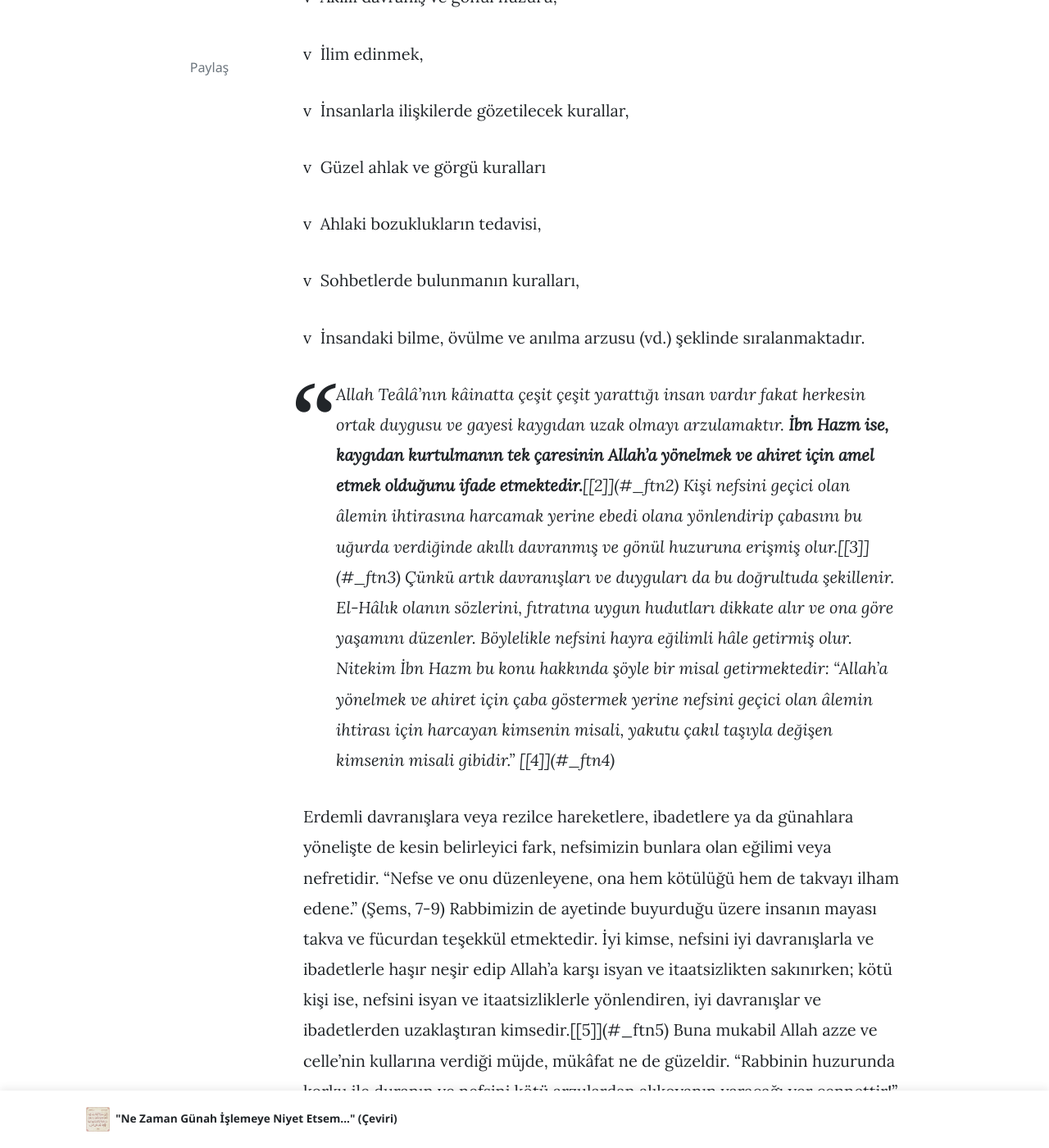
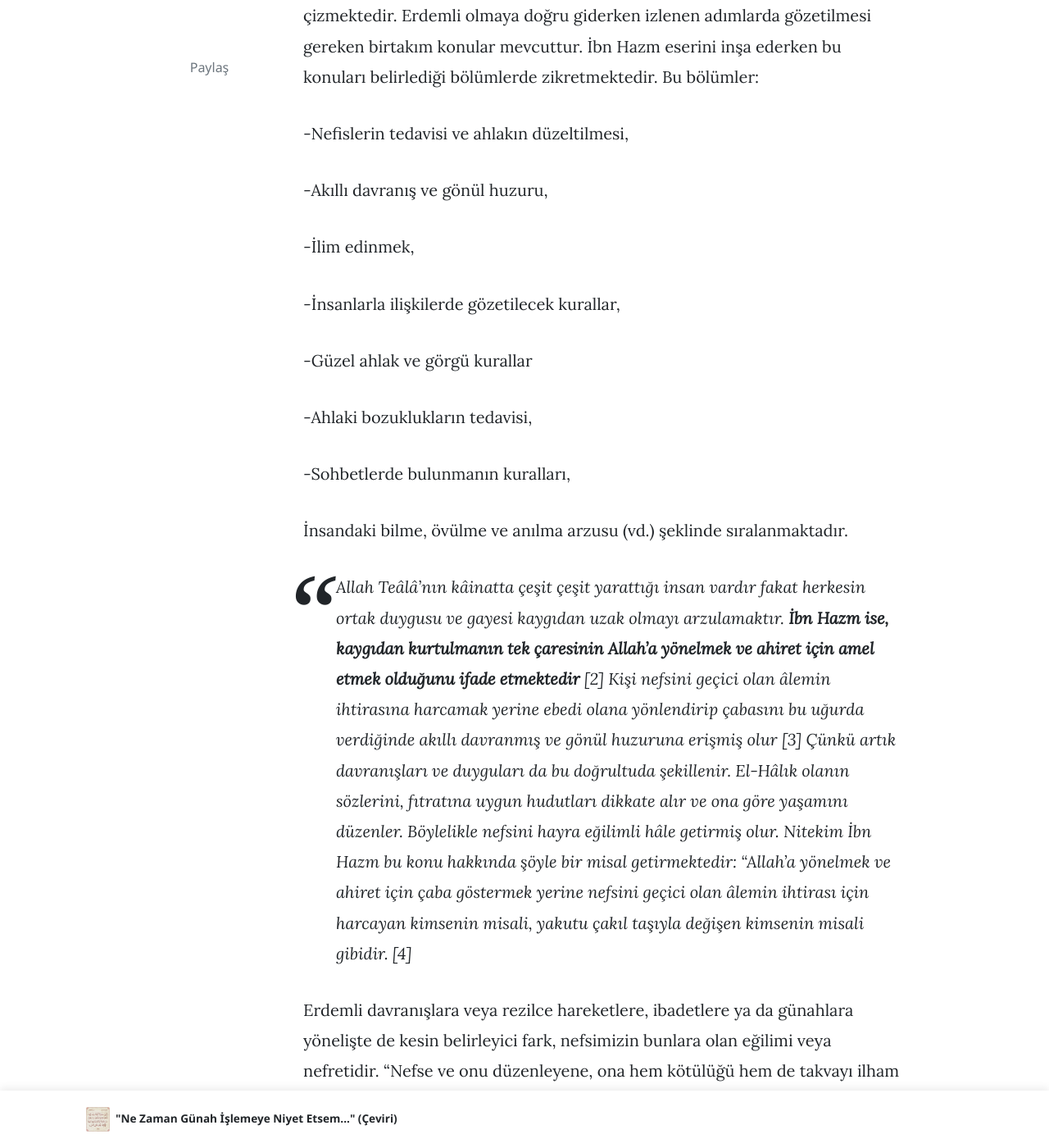
Before and after one commit to kulliyetuneva/website, a Jekyll site: the page built from _posts/2022-06-09-erdemli-insanin-yol-haritasi.md, in a window 1280 px wide and 1400 px high, scrolled down 1777 px. Shown: the whole window at 82% size. Built offline with Jekyll 4.4.1, drawn with Linux system fonts in a browser that asks for light colours; nearby versions of some CDN libraries; comment, search, counter and statistics services are not loaded; some of the changed text lies outside the part shown.

Commit message:
Update Yazı “2022-06-09-erdemli-insanin-yol-haritasi”

```diff
--- a/_posts/2022-06-09-erdemli-insanin-yol-haritasi.md
+++ b/_posts/2022-06-09-erdemli-insanin-yol-haritasi.md
@@ -28,69 +28,69 @@
 
 Kendisinden başka ilah olmayan, mutlak manada tek güç ve kudret sahibi olan Allah azze ve celle’ye hamd, hidayetine, nurlu yoluna tabi olan kullarına, nebilerine ve rasulü Muhammed’e salat ve selam olsun.
 
-Endülüs’te devletin karar merkezinde bir bakanın oğluyken, iç savaşta tüm varlığını ve mevkiini kaybetmiş, yoksulluğa düşmüş, ülkesini terk etmek zorunda kalmış, çok çile çekmiş bir ilim adamı olan İbn Hazm’ın bu değerli eseri, kendi yaşantısından elde ettiği deneyimler ve gözlemler neticesindeki isabetli tespitleri ve nasihatleri barındırmaktadır. İbn Hazm, titizlikle kaleme aldığı bu eserinde verdiği öğütlerin okuyucuları tarafından iyi düşünülüp uygulandığı takdirde ahlaklarındaki bozuklukları ıslah etme ve nefislerindeki hastalıkları tedavi etme yolunda fayda sağlayacağını ve kişinin sahip olacağı nice hazinelerden çok daha hayırlı olacağını\[<!--[if !supportFootnotes]-->\[1]<!--\\[endif]-->](#_ftn1) ifade etmektedir.
+Endülüs’te devletin karar merkezinde bir bakanın oğluyken, iç savaşta tüm varlığını ve mevkiini kaybetmiş, yoksulluğa düşmüş, ülkesini terk etmek zorunda kalmış, çok çile çekmiş bir ilim adamı olan İbn Hazm’ın bu değerli eseri, kendi yaşantısından elde ettiği deneyimler ve gözlemler neticesindeki isabetli tespitleri ve nasihatleri barındırmaktadır. İbn Hazm, titizlikle kaleme aldığı bu eserinde verdiği öğütlerin okuyucuları tarafından iyi düşünülüp uygulandığı takdirde ahlaklarındaki bozuklukları ıslah etme ve nefislerindeki hastalıkları tedavi etme yolunda fayda sağlayacağını ve kişinin sahip olacağı nice hazinelerden çok daha hayırlı olacağını \[1] ifade etmektedir.
 
 Kitap isminden de anlaşılacağı üzere insana erdemli olmanın yol haritasını çizmektedir. Erdemli olmaya doğru giderken izlenen adımlarda gözetilmesi gereken birtakım konular mevcuttur. İbn Hazm eserini inşa ederken bu konuları belirlediği bölümlerde zikretmektedir. Bu bölümler:
 
-<!--\\[if !supportLists]-->v  <!--\\[endif]-->Nefislerin tedavisi ve ahlakın düzeltilmesi,
+\-Nefislerin tedavisi ve ahlakın düzeltilmesi,
 
-<!--\\[if !supportLists]-->v  <!--\\[endif]-->Akıllı davranış ve gönül huzuru,
+\-Akıllı davranış ve gönül huzuru,
 
-<!--\\[if !supportLists]-->v  <!--\\[endif]-->İlim edinmek,
+\-İlim edinmek,
 
-<!--\\[if !supportLists]-->v  <!--\\[endif]-->İnsanlarla ilişkilerde gözetilecek kurallar,
+\-İnsanlarla ilişkilerde gözetilecek kurallar,
 
-<!--\\[if !supportLists]-->v  <!--\\[endif]-->Güzel ahlak ve görgü kuralları
+\-Güzel ahlak ve görgü kurallar
 
-<!--\\[if !supportLists]-->v  <!--\\[endif]-->Ahlaki bozuklukların tedavisi,
+\-Ahlaki bozuklukların tedavisi,
 
-<!--\\[if !supportLists]-->v  <!--\\[endif]-->Sohbetlerde bulunmanın kuralları,
+\-Sohbetlerde bulunmanın kuralları,
 
-<!--\\[if !supportLists]-->v  <!--\\[endif]-->İnsandaki bilme, övülme ve anılma arzusu (vd.) şeklinde sıralanmaktadır.
+İnsandaki bilme, övülme ve anılma arzusu (vd.) şeklinde sıralanmaktadır.
 
-> Allah Teâlâ’nın kâinatta çeşit çeşit yarattığı insan vardır fakat herkesin ortak duygusu ve gayesi kaygıdan uzak olmayı arzulamaktır. **İbn Hazm ise, kaygıdan kurtulmanın tek çaresinin Allah'a yönelmek ve ahiret için amel etmek olduğunu ifade etmektedir.**\[<!--[if !supportFootnotes]-->\[2]<!--\\[endif]-->](#_ftn2) Kişi nefsini geçici olan âlemin ihtirasına harcamak yerine ebedi olana yönlendirip çabasını bu uğurda verdiğinde akıllı davranmış ve gönül huzuruna erişmiş olur.\[<!--[if !supportFootnotes]-->\[3]<!--\\[endif]-->](#_ftn3) Çünkü artık davranışları ve duyguları da bu doğrultuda şekillenir. El-Hâlık olanın sözlerini, fıtratına uygun hudutları dikkate alır ve ona göre yaşamını düzenler. Böylelikle nefsini hayra eğilimli hâle getirmiş olur. Nitekim İbn Hazm bu konu hakkında şöyle bir misal getirmektedir: “Allah’a yönelmek ve ahiret için çaba göstermek yerine nefsini geçici olan âlemin ihtirası için harcayan kimsenin misali, yakutu çakıl taşıyla değişen kimsenin misali gibidir.” \[<!--[if !supportFootnotes]-->\[4]<!--\\[endif]-->](#_ftn4)
+> Allah Teâlâ’nın kâinatta çeşit çeşit yarattığı insan vardır fakat herkesin ortak duygusu ve gayesi kaygıdan uzak olmayı arzulamaktır. **İbn Hazm ise, kaygıdan kurtulmanın tek çaresinin Allah'a yönelmek ve ahiret için amel etmek olduğunu ifade etmektedir** \[2] Kişi nefsini geçici olan âlemin ihtirasına harcamak yerine ebedi olana yönlendirip çabasını bu uğurda verdiğinde akıllı davranmış ve gönül huzuruna erişmiş olur \[3] Çünkü artık davranışları ve duyguları da bu doğrultuda şekillenir. El-Hâlık olanın sözlerini, fıtratına uygun hudutları dikkate alır ve ona göre yaşamını düzenler. Böylelikle nefsini hayra eğilimli hâle getirmiş olur. Nitekim İbn Hazm bu konu hakkında şöyle bir misal getirmektedir: “Allah’a yönelmek ve ahiret için çaba göstermek yerine nefsini geçici olan âlemin ihtirası için harcayan kimsenin misali, yakutu çakıl taşıyla değişen kimsenin misali gibidir. \[4]
 
-Erdemli davranışlara veya rezilce hareketlere, ibadetlere ya da günahlara yönelişte de kesin belirleyici fark, nefsimizin bunlara olan eğilimi veya nefretidir. “Nefse ve onu düzenleyene, ona hem kötülüğü hem de takvayı ilham edene.” (Şems, 7-9) Rabbimizin de ayetinde buyurduğu üzere insanın mayası takva ve fücurdan teşekkül etmektedir. İyi kimse, nefsini iyi davranışlarla ve ibadetlerle haşır neşir edip Allah’a karşı isyan ve itaatsizlikten sakınırken; kötü kişi ise, nefsini isyan ve itaatsizliklerle yönlendiren, iyi davranışlar ve ibadetlerden uzaklaştıran kimsedir.\[<!--[if !supportFootnotes]-->\[5]<!--\\[endif]-->](#_ftn5) Buna mukabil Allah azze ve celle’nin kullarına verdiği müjde, mükâfat ne de güzeldir. “Rabbinin huzurunda korku ile duranın ve nefsini kötü arzulardan alıkoyanın varacağı yer cennettir!” (Naziat, 40-41) Bütün erdemleri kendisinde toplayan bu veciz ayetin üzerinde düşünmekte fayda vardır. İşte o vakit yaşadığımız hayatın aslında şimdiki andan ibaret olmadığının farkına varır, bir göz açıp yumacak kadar geçici olanı sonsuzca sürüp gidecek olan bir saadete tercih etmeyiz.\[<!--[if !supportFootnotes]-->\[6]<!--\\[endif]-->](#_ftn6)
+Erdemli davranışlara veya rezilce hareketlere, ibadetlere ya da günahlara yönelişte de kesin belirleyici fark, nefsimizin bunlara olan eğilimi veya nefretidir. “Nefse ve onu düzenleyene, ona hem kötülüğü hem de takvayı ilham edene.” (Şems, 7-9) Rabbimizin de ayetinde buyurduğu üzere insanın mayası takva ve fücurdan teşekkül etmektedir. İyi kimse, nefsini iyi davranışlarla ve ibadetlerle haşır neşir edip Allah’a karşı isyan ve itaatsizlikten sakınırken; kötü kişi ise, nefsini isyan ve itaatsizliklerle yönlendiren, iyi davranışlar ve ibadetlerden uzaklaştıran kimsedir. \[5] Buna mukabil Allah azze ve celle’nin kullarına verdiği müjde, mükâfat ne de güzeldir. “Rabbinin huzurunda korku ile duranın ve nefsini kötü arzulardan alıkoyanın varacağı yer cennettir!” (Naziat, 40-41) Bütün erdemleri kendisinde toplayan bu veciz ayetin üzerinde düşünmekte fayda vardır. İşte o vakit yaşadığımız hayatın aslında şimdiki andan ibaret olmadığının farkına varır, bir göz açıp yumacak kadar geçici olanı sonsuzca sürüp gidecek olan bir saadete tercih etmeyiz. \[6]
 
-Eser, ilmü’n-nefs alanında okura faydalı pratikler de sunmaktadır. Buna yönelik ruha hitap eden yazarın şu aktarımı kayda değerdir: *“İnsan uyuduğunda bu dünyadan çıkıp uzaklaşır, her türlü sevinci ve hüznü unutur. Şayet o hali uyandığında da devam ettirebilseydi, gerçek mutluluğu tadardı.”*\[<!--[if !supportFootnotes]-->\[7]<!--\\[endif]-->](#_ftn7)
+Eser, ilmü’n-nefs alanında okura faydalı pratikler de sunmaktadır. Buna yönelik ruha hitap eden yazarın şu aktarımı kayda değerdir: *“İnsan uyuduğunda bu dünyadan çıkıp uzaklaşır, her türlü sevinci ve hüznü unutur. Şayet o hali uyandığında da devam ettirebilseydi, gerçek mutluluğu tadardı.”* \[7]
 
 İbn Hazm, bir başka bölümde erdemli olmanın yol haritasında adım adım ilerlerken ilmin meziyeti ve cahilliğin kusuru üzerine düşündürmekte ve insanı faydalı olan ilme yönlendirmektedir.
 
 *“İlmin tek meziyeti, cahillerin çekinip sana saygı duymalarını, âlimlerin de seni sevip değer vermelerini sağlamaktan ibaret olsaydı bile bu durum ilim edinmek için yeterli bir sebep olurdu. Yine ilimle uğraşmanın tek faydası, kişiyi yıpratıcı kuruntulardan, endişeden başka bir şey doğurmayan heveslerden ve ruhu yıpratan düşüncelerden kurtarmaktan ibaret olsaydı bile, ilim peşinde koşmak için bu haydi haydi yeterdi.”*
 
-*“Cahilliğin tek kusuru ise, cahilleri ilim adamlarını kıskanmaya ve kendilerine benzeyen adamları görüp sevinmeye itmekten ibaret olsaydı bile, cahillikten kaçınmak için bu yeterli ve gerekli bir sebep olurdu.”\[<!--[if !supportFootnotes]-->**\[8]**<!--\\[endif]-->](#_ftn8)*
+*“Cahilliğin tek kusuru ise, cahilleri ilim adamlarını kıskanmaya ve kendilerine benzeyen adamları görüp sevinmeye itmekten ibaret olsaydı bile, cahillikten kaçınmak için bu yeterli ve gerekli bir sebep olurdu.”* \[8]
 
 Öyleyse ilmin, bu dünyadaki ve öte âlemdeki diğer bütün yararlarını ve cahilliğin de aynı şekilde iki âlemdeki diğer bütün zararlarını gelin birlikte düşünelim...
 
-Devamında ise yazar, **ilimlerin en değerlisinin kişiyi Yaradan’ına yakınlaştıran ve O’nun rızasını kazandıran ilim olduğunu belirtmektedir.** Erdemlerin uygulanmasında ilmin yararı pek büyüktür çünkü erdemin güzelliğini bilen insan, ara sıra da olsa onu uygular. Ahlaksızlığın çirkinliğini bilir, her zaman olmasa da o tür şeylerden kaçınır.\[<!--[if !supportFootnotes]-->\[9]<!--\\[endif]-->](#_ftn9)
+Devamında ise yazar, **ilimlerin en değerlisinin kişiyi Yaradan’ına yakınlaştıran ve O’nun rızasını kazandıran ilim olduğunu belirtmektedir.** Erdemlerin uygulanmasında ilmin yararı pek büyüktür çünkü erdemin güzelliğini bilen insan, ara sıra da olsa onu uygular. Ahlaksızlığın çirkinliğini bilir, her zaman olmasa da o tür şeylerden kaçınır.\[9]
 
-Faydalı ilmi bu yolda azık edinmeyen kimse ise erdemlerini ortadan kaldıracak sakat tutumlara düşebilmektedir. Niyetine riya bulaştırması bu tutumlardan biridir. Kişi bu durumda hemen hemen müşrik (Allah’a şirk koşan) durumuna düşer. Hâlbuki erdemli insan, yaptığını yalnızca Allah için yapan ve karşılığını da yalnızca Allah’tan bekleyendir.\[<!--[if !supportFootnotes]-->\[10]<!--\\[endif]-->](#_ftn10)
+Faydalı ilmi bu yolda azık edinmeyen kimse ise erdemlerini ortadan kaldıracak sakat tutumlara düşebilmektedir. Niyetine riya bulaştırması bu tutumlardan biridir. Kişi bu durumda hemen hemen müşrik (Allah’a şirk koşan) durumuna düşer. Hâlbuki erdemli insan, yaptığını yalnızca Allah için yapan ve karşılığını da yalnızca Allah’tan bekleyendir. \[10]
 
 Bu hayırlı meziyeti elde etmek, ahlakı erdemle süslemek yazarın da aktardığı üzere pek tabi kolay değildir. Bu yolda ilerlerken kişinin nefsinde bulunan birtakım kusurları da gözden geçirmesi üzerine düşünmesi, törpülemesi gerekmektedir. Aksi halde bu kusurlar hedefimiz önünde engelleyici birer unsura dönüşebilmektedir.
 
-Kendini beğenme eğilimine kapılmak bu kusurlardan biridir. Kişi eksik taraflarını aklına getirme yoluyla bu ahlaki bozukluğunun tedavisini sağlayabilir.\[<!--[if !supportFootnotes]-->\[11]<!--\\[endif]-->](#_ftn11) Bunun hakkında İbn Hazm, insanın tefekkür dünyasını derinleştiren, ufkunu genişleten pratikte fayda sağlayacak olan birtakım nasihatlerde bulunmaktadır:
+Kendini beğenme eğilimine kapılmak bu kusurlardan biridir. Kişi eksik taraflarını aklına getirme yoluyla bu ahlaki bozukluğunun tedavisini sağlayabilir. \[11] Bunun hakkında İbn Hazm, insanın tefekkür dünyasını derinleştiren, ufkunu genişleten pratikte fayda sağlayacak olan birtakım nasihatlerde bulunmaktadır:
 
 *“Beden gücüyle övünen, bilsin ki katır, boğa ve fil ondan daha güçlüdür.*
 
 *Ağır yükleri taşımakla övünen kimse, bilsin ki eşek ondan daha fazlasını taşır.*
 
-*Sesinin güzelliğiyle övünen kimse, bilsin ki kuşların pek çoğunun sesi onunkinden daha güzeldir.”\[<!--[if !supportFootnotes]-->**\[12]**<!--\\[endif]-->](#_ftn12)*
+*Sesinin güzelliğiyle övünen kimse, bilsin ki kuşların pek çoğunun sesi onunkinden daha güzeldir.”* \[12]
 
-*“Aklına hayransan, zihninden geçen bütün o kötü düşünceleri ve aklına gelen bütün o sapkın arzuları bir düşünsene! Aklının acizliğini o zaman anlarsın.”\[<!--[if !supportFootnotes]-->**\[13]**<!--\\[endif]-->](#_ftn13)*
+*“Aklına hayransan, zihninden geçen bütün o kötü düşünceleri ve aklına gelen bütün o sapkın arzuları bir düşünsene! Aklının acizliğini o zaman anlarsın.”* \[13]
 
-*“Bilginle gururlanmaktaysan, bu liyakatin asıl sahibi sen değilsin; o sadece Rabbinin sana bahşettiği bir lütuftan ibarettir, unutma!..”\[<!--[if !supportFootnotes]-->**\[14]**<!--\\[endif]-->](#_ftn14)*
+*“Bilginle gururlanmaktaysan, bu liyakatin asıl sahibi sen değilsin; o sadece Rabbinin sana bahşettiği bir lütuftan ibarettir, unutma!..”* \[14]
 
 Bize verilen nimet cinsinden her türlü meziyetin (güzellik, ilim, cesaret, güç, zenginlik, nesep…) zatımızdan kaynaklanmadığını ve her an varlığını yitirebileceği durumlarla karşı karşıya olduğunu bilmek de, nefse acziyeti hatırlatmakla birlikte bu nimetlerin sahibine şükrü ziyadeleştirir.
 
-Günahlar ve ahlaksızca davranışların bütünü de kişiye rotasını kaybettiren kusurlardandır. Aklın kendisi bu kusurlardan kaçınmayı aklın sahibi ise bu kusurlara zemin oluşturacak yersiz arzuları beslememeyi bilir. Böylelikle ibadet ve güzel davranışlarını arttırma yoluyla Rahman’a yakınlaşıp eşsiz bir şöhret kazandıracak olan katında hayırla anılmaya değer amellere muvaffak kılınır.\[<!--[if !supportFootnotes]-->\[15]<!--\\[endif]-->](#_ftn15)
+Günahlar ve ahlaksızca davranışların bütünü de kişiye rotasını kaybettiren kusurlardandır. Aklın kendisi bu kusurlardan kaçınmayı aklın sahibi ise bu kusurlara zemin oluşturacak yersiz arzuları beslememeyi bilir. Böylelikle ibadet ve güzel davranışlarını arttırma yoluyla Rahman’a yakınlaşıp eşsiz bir şöhret kazandıracak olan katında hayırla anılmaya değer amellere muvaffak kılınır. \[15]
 
-Yine bu doğrultuda İbn Hazm mücadelesini verdiği her türlü kusur ve eksikliğinin çözümünü kendi yaşamından tecrübe ettiği üzere, yalnızca Allah azze ve celle’nin yardımına ve keremine dayanmakla elde edebildiğini vurgulamaktadır. Dolayısıyla kötü eğilimleri alt etmek, din ve dünya açısından hayırlı olanı gerçekleştirmek gibi erdemlere hiç şüphesiz ki Allah azze ve celle’nin verdiği güç ve kuvvet sayesinde erişildiği anlaşılmaktadır.\[<!--[if !supportFootnotes]-->\[16]<!--\\[endif]-->](#_ftn16)
+Yine bu doğrultuda İbn Hazm mücadelesini verdiği her türlü kusur ve eksikliğinin çözümünü kendi yaşamından tecrübe ettiği üzere, yalnızca Allah azze ve celle’nin yardımına ve keremine dayanmakla elde edebildiğini vurgulamaktadır. Dolayısıyla kötü eğilimleri alt etmek, din ve dünya açısından hayırlı olanı gerçekleştirmek gibi erdemlere hiç şüphesiz ki Allah azze ve celle’nin verdiği güç ve kuvvet sayesinde erişildiği anlaşılmaktadır. \[16]
 
-Yazar, erdemli olma yolunda kişinin edindiği dostlukların ve çevrelerin de pek mühim olduğunu vurgulamaktadır. *“Kusurlarını yüzüne vuran kişi, seninle dostluğunu devam ettirmek isteyendir. Yanlışlarını görmezden gelense senden uzaklaşmak isteyendir.”\[<!--[if !supportFootnotes]-->**\[17]**<!--\\[endif]-->](#_ftn17)*
+Yazar, erdemli olma yolunda kişinin edindiği dostlukların ve çevrelerin de pek mühim olduğunu vurgulamaktadır. *“Kusurlarını yüzüne vuran kişi, seninle dostluğunu devam ettirmek isteyendir. Yanlışlarını görmezden gelense senden uzaklaşmak isteyendir*.” \[17]
 
-Nitekim dost ve arkadaş edinmek; hoşgörü, yüce gönüllülük, sabır ve anlayış gösterme gibi pek çok erdemi bir araya getirmektedir.\[<!--[if !supportFootnotes]-->\[18]<!--\\[endif]-->](#_ftn18)
+Nitekim dost ve arkadaş edinmek; hoşgörü, yüce gönüllülük, sabır ve anlayış gösterme gibi pek çok erdemi bir araya getirmektedir. \[18]
 
-![](/assets/images/whatsapp-image-2022-06-01-at-16.56.29.jpeg)
+![](/assets/images/whatsapp-image-2022-05-31-at-18.20.30.jpeg)
 
 Kitabın yanı sıra dikkate değer, etkileyici bir diğer nokta ise, yazarın kendi hayatıdır. Kitabı okuduğumuzda kendisi hakkında az da olsa bir malumat edinilmektedir. Endülüslü İbn Hazm, yirmi altı yaşından önce daha çok dil bilgisi, şiir, hitabet, mantık ve tarih gibi konularla ilgilenmişken o yaştan itibaren fıkıh, hadis ve diğer İslami ilimleri öğrenmeye başlamış ve çok kısa zamanda döneminin değerli, sayılı âlimlerinden biri haline gelmiştir.
 
@@ -98,7 +98,7 @@
 
 Üstünde uzun uzun düşünülüp hayli zahmetle kaleme alınan bu kitaptaki tespitler bir ömür aynasıdır. Nasihat alıp hayatına nakşedene ne mutlu ki işte erdem sahibi odur.
 
-Sonuç olarak adalet, idrak, cesaret ve cömertlik olmak üzere dört temel esas kapsamında inşa edilen erdemi bilmek isteyen kimse,\[<!--[if !supportFootnotes]-->\[19]<!--\\[endif]-->](#_ftn19) yazarın da aktarımı üzere, bütün erdemleri kendisinde toplayan yüce Allah azze ve celle’nin ve güzel ahlakın tamamlayıcısı olan elçisi Muhammed aleyhisselam’ın emirlerine bakıp onlara uymalıdır.\[<!--[if !supportFootnotes]-->\[20]<!--\\[endif]-->](#_ftn20)
+Sonuç olarak adalet, idrak, cesaret ve cömertlik olmak üzere dört temel esas kapsamında inşa edilen erdemi bilmek isteyen kimse, \[19] yazarın da aktarımı üzere, bütün erdemleri kendisinde toplayan yüce Allah azze ve celle’nin ve güzel ahlakın tamamlayıcısı olan elçisi Muhammed aleyhisselam’ın emirlerine bakıp onlara uymalıdır.\[20]
 
 Erdemli olma doğrultusunda elimizdeki yol haritasını takip ederken manevi gelişimimize katkı sunan, insanlarla muamelelerimizde kurallar sunan ve yanımıza azık olarak edineceğimiz nitelikteki bu kitabın fener tuttuğu ve sarıldığımızda pusulamızın asla şaşmayacağı asıl kitap Nur’ul Furkan olan Kur’an-ı Kerim’dir. Rabbimden niyazımız bizleri fıtratımızın pusulası ve tüm güzel ahlakın, erdemin öğreticisi olan Kuran’a bağlı bir nesil kılmasıdır.
 
@@ -106,50 +106,48 @@
 
 *\* Bu değerlendirme Neva talibelerinden **Rabia Seven** tarafından yapılmıştır.*
 
-<!--\\[if !supportFootnotes]-->
+<!--\\\[if !supportFootnotes]-->
 
 - - -
 
-<!--\\[endif]-->
+\[1] Giriş Bölümü, S. 10.
 
-\[<!--[if !supportFootnotes]-->\[1]<!--\\[endif]-->](#_ftnref1) Giriş Bölümü, S. 10
+\[2] Birinci Bölüm, S. 14.
 
-\[<!--[if !supportFootnotes]-->\[2]<!--\\[endif]-->](#_ftnref2) Birinci Bölüm, S. 14
+\[3] Birinci Bölüm, S. 15.
 
-\[<!--[if !supportFootnotes]-->\[3]<!--\\[endif]-->](#_ftnref3) Birinci Bölüm, S. 15
+\[4] Birinci Bölüm, S. 15.
 
-\[<!--[if !supportFootnotes]-->\[4]<!--\\[endif]-->](#_ftnref4) Birinci Bölüm, S. 15
+\[5] İkinci Bölüm, S. 19.
 
-\[<!--[if !supportFootnotes]-->\[5]<!--\\[endif]-->](#_ftnref5) İkinci Bölüm, S. 19
+\[6] İkinci Bölüm, S. 22.
 
-\[<!--[if !supportFootnotes]-->\[6]<!--\\[endif]-->](#_ftnref6) İkinci Bölüm, S. 22
+\[7] İkinci Bölüm, S. 22.
 
-\[<!--[if !supportFootnotes]-->\[7]<!--\\[endif]-->](#_ftnref7) İkinci Bölüm, S. 22
+\[8] Üçüncü Bölüm, S. 23.
 
-\[<!--[if !supportFootnotes]-->\[8]<!--\\[endif]-->](#_ftnref8) Üçüncü Bölüm, S. 23
+\[9] Üçüncü Bölüm, S. 28.
 
-\[<!--[if !supportFootnotes]-->\[9]<!--\\[endif]-->](#_ftnref9) Üçüncü Bölüm, S. 28
+\[10] Dördüncü Bölüm, S. 47.
 
-\[<!--[if !supportFootnotes]-->\[10]<!--\\[endif]-->](#_ftnref10) Dördüncü Bölüm, S. 47
+\[11] Onuncu Bölüm, S. 86-87.
 
-\[<!--[if !supportFootnotes]-->\[11]<!--\\[endif]-->](#_ftnref11) Onuncu Bölüm, S. 86-87
+\[12] İkinci Bölüm, S. 20.
 
-\[<!--[if !supportFootnotes]-->\[12]<!--\\[endif]-->](#_ftnref12) İkinci Bölüm, S. 20
+\[13] Onuncu Bölüm, S. 86.
 
-\[<!--[if !supportFootnotes]-->\[13]<!--\\[endif]-->](#_ftnref13) Onuncu Bölüm, S. 86
+\[14] Onuncu Bölüm, S. 87.
 
-\[<!--[if !supportFootnotes]-->\[14]<!--\\[endif]-->](#_ftnref14) Onuncu Bölüm, S. 87
+\[15] On İkinci Bölüm, S. 117.
 
-\[<!--[if !supportFootnotes]-->\[15]<!--\\[endif]-->](#_ftnref15) On İkinci Bölüm, S. 117
+\[16] Dördüncü Bölüm, S. 47.
 
-\[<!--[if !supportFootnotes]-->\[16]<!--\\[endif]-->](#_ftnref16) Dördüncü Bölüm, S. 47
+\[17] Beşinci Bölüm, S. 49.
 
-\[<!--[if !supportFootnotes]-->\[17]<!--\\[endif]-->](#_ftnref17) Beşinci Bölüm, S. 49
+\[18] Beşinci Bölüm, S. 53.
 
-\[<!--[if !supportFootnotes]-->\[18]<!--\\[endif]-->](#_ftnref18) Beşinci Bölüm, S. 53
+\[19] Dokuzuncu Bölüm, S. 76.
 
-\[<!--[if !supportFootnotes]-->\[19]<!--\\[endif]-->](#_ftnref19) Dokuzuncu Bölüm, S. 76
-
-\[<!--[if !supportFootnotes]-->\[20]<!--\\[endif]-->](#_ftnref20) Onuncu Bölüm, S. 105
+\[20] Onuncu Bölüm, S. 105.
 
 <!--EndFragment-->
```
Also changed, not shown: other parts of _posts/2022-06-09-erdemli-insanin-yol-haritasi.md (+1 -1 lines), assets/images/whatsapp-image-2022-05-31-at-18.20.30-1-.jpeg (added), assets/images/whatsapp-image-2022-05-31-at-18.20.30.jpeg (added).
